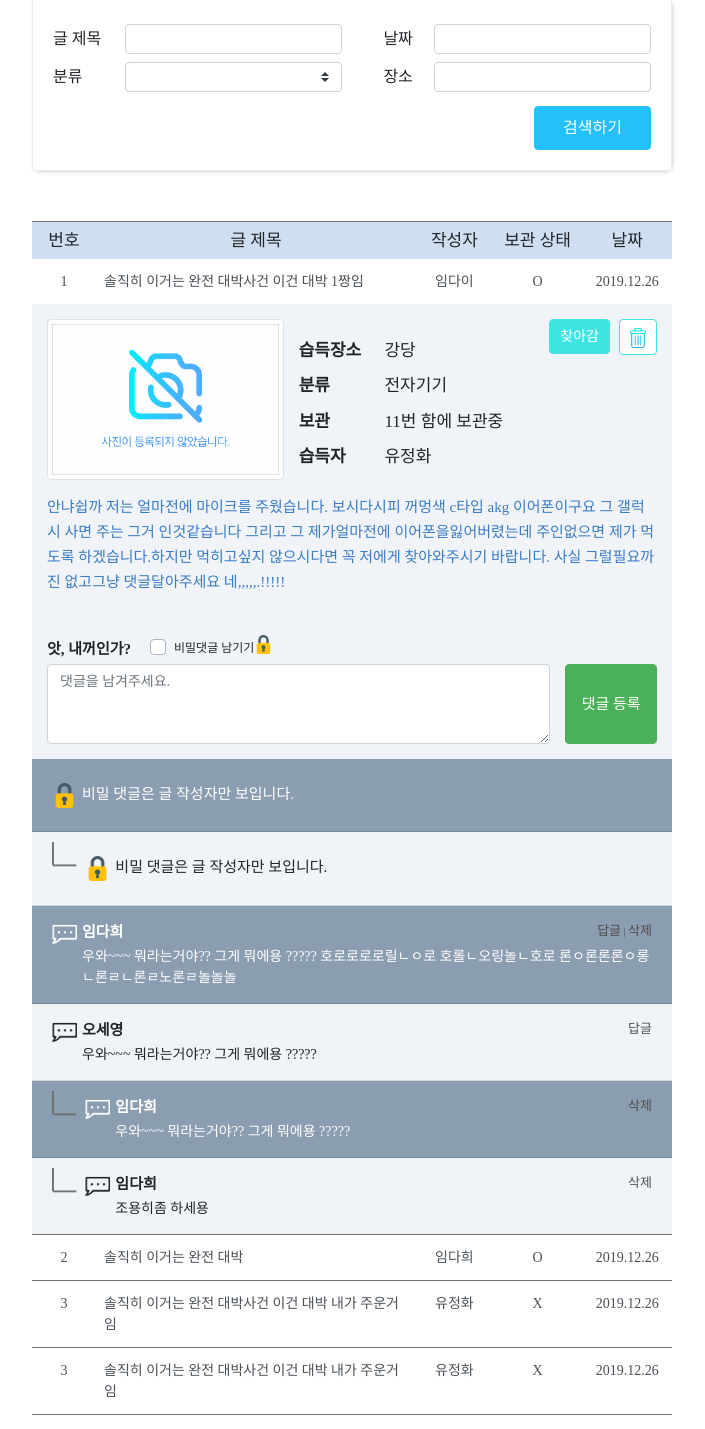
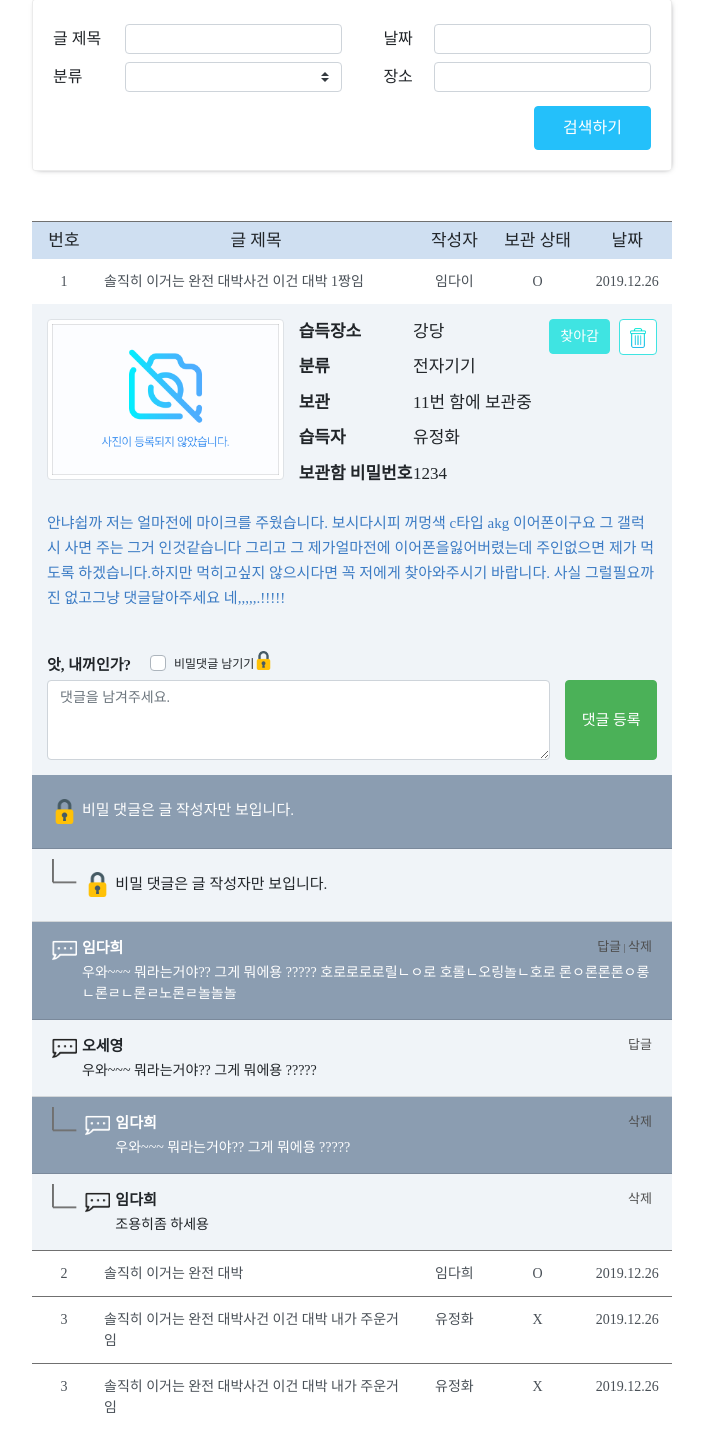
Before and after one commit to dahui1005/LostAndFound, a PHP site: page /found.html in a window 1280 px wide, after a click that opens the changed part. Shown: the part 246-1675 px from the top of the page, without its empty margins (288-993 px from the left). Run offline with PHP 8.4, Linux system fonts and the light colour scheme; some libraries are stand-ins or nearby versions; some web fonts are replaced.

Commit message:
클래스바꿈, css추가

```diff
--- a/found.html
+++ b/found.html
@@ -148,17 +148,20 @@
                                     </script>
 
                                     <div class="row">
-                                        <div class="col-3">
+<!--                                       여기 클래스 바꿨음-->
+                                        <div class="col-4">
                                             <div class="row">습득장소</div>
                                             <div class="row">분류</div>
                                             <div class="row">보관</div>
                                             <div class="row">습득자</div>
+                                            <div class="row">보관함 비밀번호</div>
                                         </div>
                                         <div class="col">
                                             <div class="row">강당</div>
                                             <div class="row">전자기기</div>
                                             <div class="row">11번 함에 보관중</div>
                                             <div class="row">유정화</div>
+                                            <div class="row">1234</div>
                                         </div>
                                     </div>
                                 </div>
--- a/stylesheets/found.css
+++ b/stylesheets/found.css
@@ -6,6 +6,13 @@
 
 .lost > a {
     color: #989898;
+}
+
+.classification>.row>.col-4{
+    font-weight: bold
+}
+.classification>.row>.col-4>.row, .classification>.row>.col>.row{
+    margin-bottom: 10px;
 }
 
 
```
